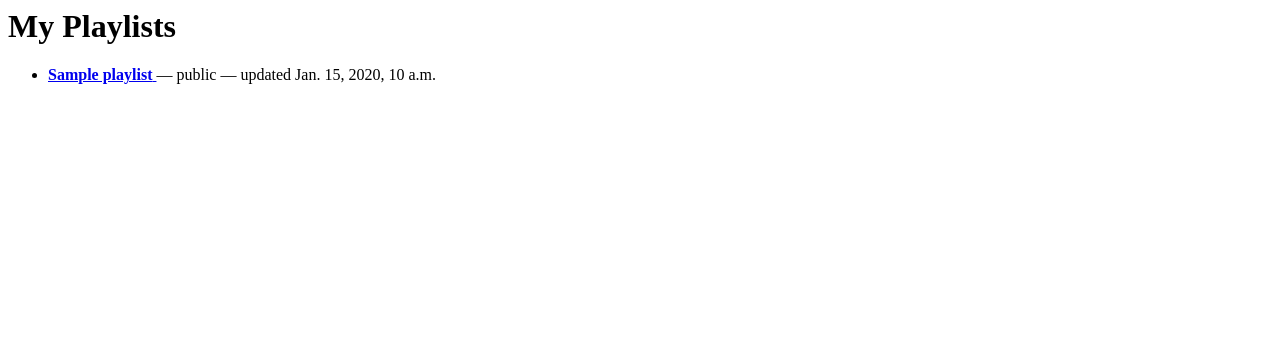
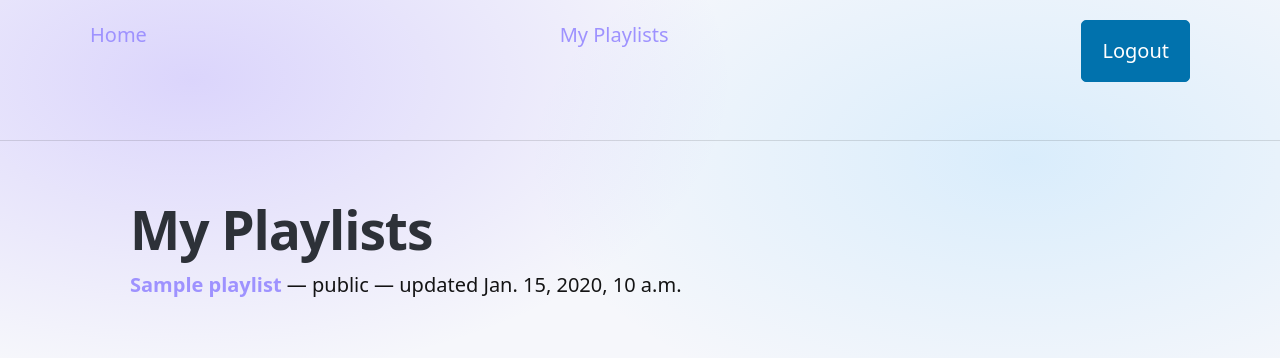
Before and after one commit to guitar6029/set-list, a Django app: page /playlists/ in a window 1280 px wide. Shown: the top 358 px of the page. Run offline with Django 5.2, Linux system fonts and the light colour scheme; a user stored in the database is signed in; tables that the repository leaves empty hold one stand-in row (values such as "Sample post"); some libraries are stand-ins or nearby versions.

Commit message:
ui: added base ui

```diff
--- /dev/null
+++ b/static/css/utils.css
@@ -0,0 +1,83 @@
+/* spacing */
+.m-0 {
+  margin: 0;
+}
+.mt-1 {
+  margin-top: 0.25rem;
+}
+.mt-2 {
+  margin-top: 0.5rem;
+}
+.mt-3 {
+  margin-top: 1rem;
+}
+.mt-4 {
+  margin-top: 1.5rem;
+}
+
+.mb-1 {
+  margin-bottom: 0.25rem;
+}
+.mb-2 {
+  margin-bottom: 0.5rem;
+}
+.mb-3 {
+  margin-bottom: 1rem;
+}
+.mb-4 {
+  margin-bottom: 1.5rem;
+}
+
+.p-1 {
+  padding: 0.5rem;
+}
+.p-2 {
+  padding: 1rem;
+}
+.p-3 {
+  padding: 1.5rem;
+}
+.p-4 {
+  padding: 2rem;
+}
+
+.px-2 {
+  padding-left: 1rem;
+  padding-right: 1rem;
+}
+.py-2 {
+  padding-top: 1rem;
+  padding-bottom: 1rem;
+}
+
+/* layout helpers */
+.stack {
+  display: grid;
+  gap: 1rem;
+}
+.stack-sm {
+  gap: 0.5rem;
+}
+.stack-lg {
+  gap: 2rem;
+}
+
+.center {
+  display: flex;
+  align-items: center;
+  justify-content: center;
+}
+
+.flex-row {
+  display: flex;
+  flex-direction: row;
+}
+
+flex-col {
+  display: flex;
+  flex-direction: column;
+}
+
+.flex-wrap {
+  flex-wrap: wrap;
+}
--- a/templates/base.html
+++ b/templates/base.html
@@ -10,6 +10,7 @@
       href="https://cdn.jsdelivr.net/npm/@picocss/pico@2/css/pico.min.css"
     />
     <link rel="stylesheet" href="{% static 'css/theme.css' %}" />
+    <link rel="stylesheet" href="{% static 'css/utils.css' %}" />
   </head>
   <body>
     <header class="container">
@@ -32,6 +33,6 @@
 
     <hr />
 
-    <main>{% block content %}{% endblock %}</main>
+    <main class="container p-4">{% block content %}{% endblock %}</main>
   </body>
 </html>
--- a/templates/playlists/my_playlists.html
+++ b/templates/playlists/my_playlists.html
@@ -1,16 +1,18 @@
+{% extends 'base.html' %} {% block content %}
+
 <h1>My Playlists</h1>
 
 {% if playlists %}
-<ul>
+<div class="flex-row flex-wrap">
   {% for p in playlists %}
-  <li>
+  <div class="flex-col">
     <a href="{% url 'playlists:playlist_detail' p.id %}">
       <strong>{{ p.title }}</strong>
     </a>
     — {{ p.visibility }} — updated {{ p.updated_at }}
-  </li>
+  </div>
   {% endfor %}
-</ul>
+</div>
 {% else %}
 <p>No playlists yet.</p>
-{% endif %}
+{% endif %} {% endblock %}
--- a/templates/playlists/playlist_detail.html
+++ b/templates/playlists/playlist_detail.html
@@ -1,3 +1,4 @@
+{% extends 'base.html' %} {% block content %}
 <h1>{{ playlist.title }}</h1>
 <p>{{ playlist.description }}</p>
 
@@ -37,3 +38,5 @@
 {% endif %}
 
 <p><a href="{% url 'playlists:my_playlists' %}">← Back to My Playlists</a></p>
+
+{% endblock %}
```
